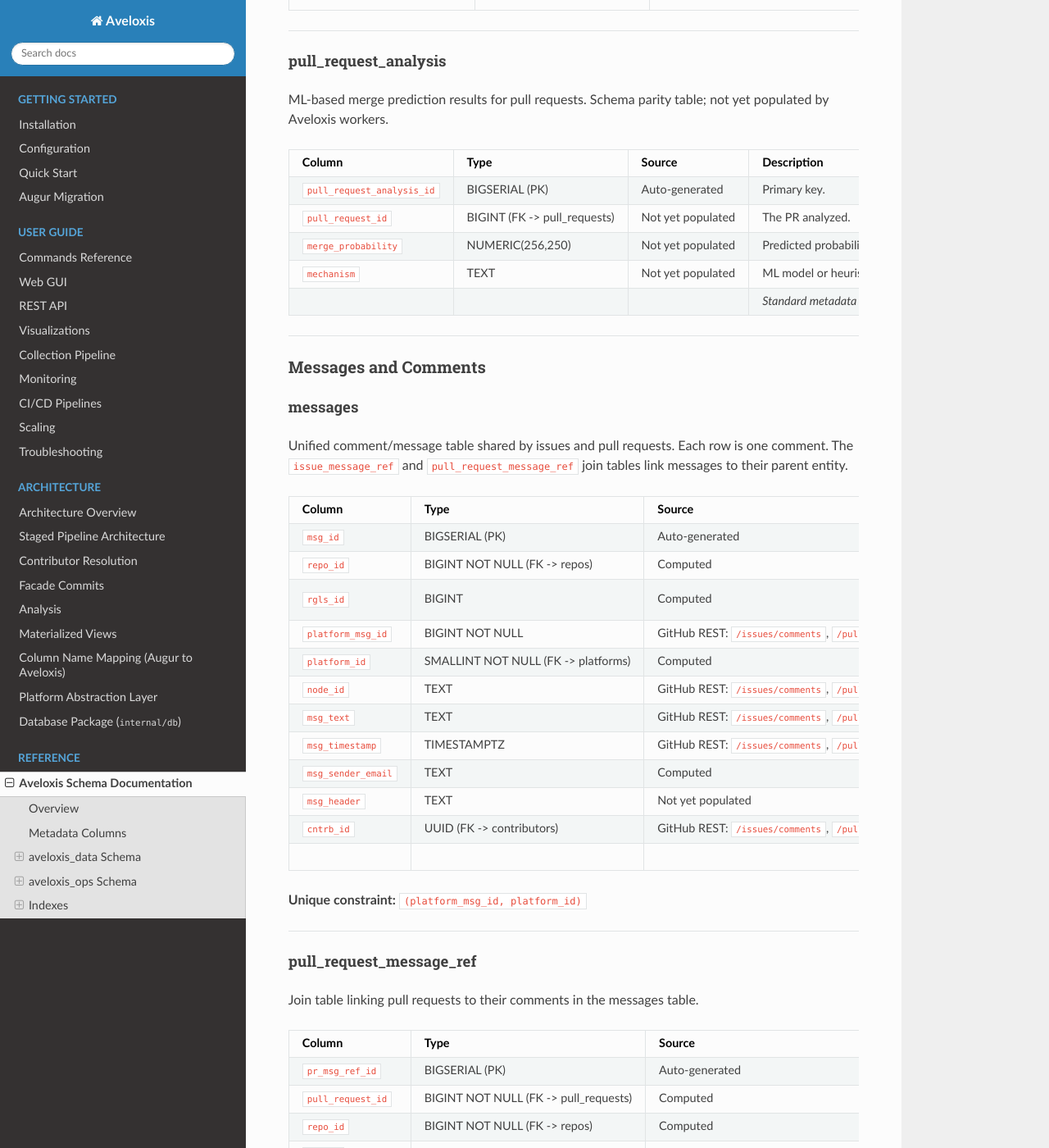
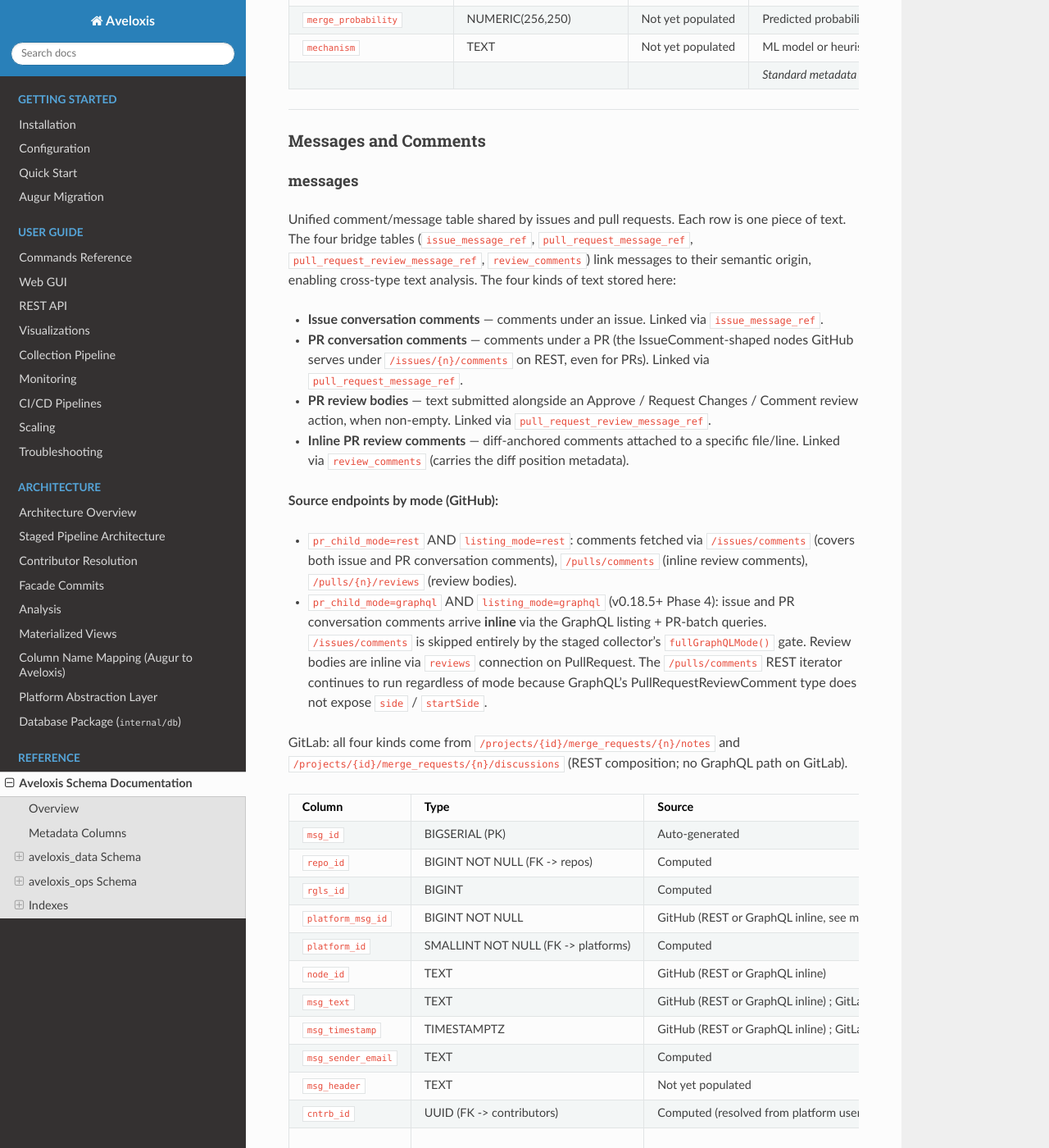
Before and after one commit to aveloxis/aveloxis, a Sphinx documentation site: the page built from docs/schema.md, in a window 1280 px wide and 1400 px high, scrolled down 19747 px. Shown: the whole window at 82% size. Built offline with Sphinx 7.4.7 and the Read the Docs theme 3.1.0, drawn with Linux system fonts in a browser that asks for light colours; some of the changed text lies outside the part shown.

Commit message:
messages docs update
Signed-off-by: Sean P. Goggins <s@goggins.com>

```diff
--- a/docs/schema.md
+++ b/docs/schema.md
@@ -291,8 +291,8 @@ Holds email addresses found in git commits that could not be resolved to a known
 | Column | Type | Source | Description |
 |--------|------|--------|-------------|
 | `email_unresolved_id` | BIGSERIAL (PK) | Auto-generated | Primary key. |
-| `email` | TEXT NOT NULL | Git: `git log --all --numstat` | The unresolved email from a commit. |
-| `name` | TEXT | Git: `git log --all --numstat` | The name associated with the email in the commit. |
+| `email` | TEXT NOT NULL | Git: `git log --numstat` (default branch only, per v0.16.4) | The unresolved email from a commit. |
+| `name` | TEXT | Git: `git log --numstat` (default branch only, per v0.16.4) | The name associated with the email in the commit. |
 | | | | *Standard metadata columns* |
 
 ---
@@ -400,8 +400,8 @@ Join table linking issues to messages (comments). Each row maps one comment to o
 | `issue_id` | BIGINT NOT NULL (FK -> issues) | Computed | The issue. |
 | `repo_id` | BIGINT NOT NULL (FK -> repos) | Computed | Repository for denormalized querying. |
 | `msg_id` | BIGINT NOT NULL (FK -> messages) | Computed | The message/comment. |
-| `platform_src_id` | BIGINT | GitHub REST: `/issues/comments`, GitLab: `/projects/{id}/issues` | Platform's comment ID. |
-| `platform_node_id` | TEXT | GitHub REST: `/issues/comments` | GitHub GraphQL node ID. |
+| `platform_src_id` | BIGINT | GitHub (REST `/issues/comments` in rest mode; inline via GraphQL `Issue.comments` in graphql mode — see `messages` table for the per-mode source breakdown) ; GitLab `/projects/{id}/issues/{iid}/notes` | Platform's comment ID. |
+| `platform_node_id` | TEXT | GitHub (REST `/issues/comments` or GraphQL inline) | GitHub GraphQL node ID. |
 | | | | *Standard metadata columns* |
 
 **Unique constraint:** `(issue_id, msg_id)`
@@ -625,34 +625,19 @@ Fork repository metadata referenced in pull requests. Records source repos for P
 
 #### pull_request_review_message_ref
 
-Inline review comments on pull request diffs. Links a review to a message with full diff position metadata.
+Bridge table linking a pull request **review** to its review-body message in the `messages` table. One row per review whose author submitted body text alongside their Approve / Request Changes / Comment action. Reviews submitted without body text (the common "Approved" with no comment case) do NOT create a row here.
+
+This is NOT the inline-diff-comment table — those live in `review_comments` (below) and have their own messages-table row each. The schema retains a number of diff-position columns (`pr_review_msg_diff_hunk`, `pr_review_msg_path`, `pr_review_msg_position`, etc.) from the Augur-era schema, but Aveloxis writes ONLY `pr_review_id`, `repo_id`, `msg_id`, `pr_review_src_id`, and `pr_review_msg_node_id`. The diff-position columns are kept for schema parity / 8Knot compatibility but are not populated.
 
 | Column | Type | Source | Description |
 |--------|------|--------|-------------|
 | `pr_review_msg_ref_id` | BIGSERIAL (PK) | Auto-generated | Primary key. |
-| `pr_review_id` | BIGINT NOT NULL (FK -> pull_request_reviews) | Computed | The review this comment belongs to. |
+| `pr_review_id` | BIGINT NOT NULL (FK -> pull_request_reviews) | Computed | The review whose body is linked. |
 | `repo_id` | BIGINT (FK -> repos) | Computed | Repository. |
-| `msg_id` | BIGINT NOT NULL | Computed | FK to messages table. |
-| `pr_review_msg_url` | TEXT | GitHub REST: `/pulls/comments` | API URL of the review comment. |
-| `pr_review_src_id` | BIGINT | GitHub REST: `/pulls/comments` | Platform review ID for the parent review. |
-| `pr_review_msg_src_id` | BIGINT | GitHub REST: `/pulls/comments` | Platform comment ID. |
-| `pr_review_msg_node_id` | TEXT | GitHub REST: `/pulls/comments` | GitHub GraphQL node ID. |
-| `pr_review_msg_diff_hunk` | TEXT | GitHub REST: `/pulls/comments` | The diff hunk surrounding this comment. |
-| `pr_review_msg_path` | TEXT | GitHub REST: `/pulls/comments` | File path the comment is on. |
-| `pr_review_msg_position` | BIGINT | GitHub REST: `/pulls/comments` | Line position in the diff. |
-| `pr_review_msg_original_position` | BIGINT | GitHub REST: `/pulls/comments` | Original position before rebases. |
-| `pr_review_msg_commit_id` | TEXT | GitHub REST: `/pulls/comments` | SHA of the commit the comment references. |
-| `pr_review_msg_original_commit_id` | TEXT | GitHub REST: `/pulls/comments` | Original commit SHA. |
-| `pr_review_msg_updated_at` | TIMESTAMPTZ | GitHub REST: `/pulls/comments` | Last update timestamp. |
-| `pr_review_msg_html_url` | TEXT | GitHub REST: `/pulls/comments` | Web URL. |
-| `pr_url` | TEXT | GitHub REST: `/pulls/comments` | URL of the parent PR. |
-| `pr_review_msg_author_association` | TEXT | GitHub REST: `/pulls/comments` | Author's association to the repo. |
-| `pr_review_msg_start_line` | BIGINT | GitHub REST: `/pulls/comments` | Multi-line comment start line. |
-| `pr_review_msg_original_start_line` | BIGINT | GitHub REST: `/pulls/comments` | Original start line. |
-| `pr_review_msg_start_side` | TEXT | GitHub REST: `/pulls/comments` | Side of the diff for start line. |
-| `pr_review_msg_line` | BIGINT | GitHub REST: `/pulls/comments` | End line of the comment. |
-| `pr_review_msg_original_line` | BIGINT | GitHub REST: `/pulls/comments` | Original end line. |
-| `pr_review_msg_side` | TEXT | GitHub REST: `/pulls/comments` | Side of the diff (`"LEFT"` or `"RIGHT"`). |
+| `msg_id` | BIGINT NOT NULL | Computed | FK to messages table; carries the review body text. |
+| `pr_review_src_id` | BIGINT | GitHub REST: `/pulls/{n}/reviews` (or GraphQL `reviews` connection on PullRequest in graphql mode) | Platform's review ID. |
+| `pr_review_msg_node_id` | TEXT | GitHub REST: `/pulls/{n}/reviews` | GitHub GraphQL node ID for the review. |
+| `pr_review_msg_url`, `pr_review_msg_src_id`, `pr_review_msg_diff_hunk`, `pr_review_msg_path`, `pr_review_msg_position`, `pr_review_msg_original_position`, `pr_review_msg_commit_id`, `pr_review_msg_original_commit_id`, `pr_review_msg_updated_at`, `pr_review_msg_html_url`, `pr_url`, `pr_review_msg_author_association`, `pr_review_msg_start_line`, `pr_review_msg_original_start_line`, `pr_review_msg_start_side`, `pr_review_msg_line`, `pr_review_msg_original_line`, `pr_review_msg_side` | (various) | Not populated by Aveloxis | Vestigial Augur-era columns. Use `review_comments` (below) for inline-diff comment data. |
 | | | | *Standard metadata columns* |
 
 ---
@@ -698,21 +683,32 @@ ML-based merge prediction results for pull requests. Schema parity table; not ye
 
 #### messages
 
-Unified comment/message table shared by issues and pull requests. Each row is one comment. The `issue_message_ref` and `pull_request_message_ref` join tables link messages to their parent entity.
+Unified comment/message table shared by issues and pull requests. Each row is one piece of text. The four bridge tables (`issue_message_ref`, `pull_request_message_ref`, `pull_request_review_message_ref`, `review_comments`) link messages to their semantic origin, enabling cross-type text analysis. The four kinds of text stored here:
+
+- **Issue conversation comments** — comments under an issue. Linked via `issue_message_ref`.
+- **PR conversation comments** — comments under a PR (the IssueComment-shaped nodes GitHub serves under `/issues/{n}/comments` on REST, even for PRs). Linked via `pull_request_message_ref`.
+- **PR review bodies** — text submitted alongside an Approve / Request Changes / Comment review action, when non-empty. Linked via `pull_request_review_message_ref`.
+- **Inline PR review comments** — diff-anchored comments attached to a specific file/line. Linked via `review_comments` (carries the diff position metadata).
+
+**Source endpoints by mode (GitHub):**
+- `pr_child_mode=rest` AND `listing_mode=rest`: comments fetched via `/issues/comments` (covers both issue and PR conversation comments), `/pulls/comments` (inline review comments), `/pulls/{n}/reviews` (review bodies).
+- `pr_child_mode=graphql` AND `listing_mode=graphql` (v0.18.5+ Phase 4): issue and PR conversation comments arrive **inline** via the GraphQL listing + PR-batch queries. `/issues/comments` is skipped entirely by the staged collector's `fullGraphQLMode()` gate. Review bodies are inline via `reviews` connection on PullRequest. The `/pulls/comments` REST iterator continues to run regardless of mode because GraphQL's PullRequestReviewComment type does not expose `side` / `startSide`.
+
+GitLab: all four kinds come from `/projects/{id}/merge_requests/{n}/notes` and `/projects/{id}/merge_requests/{n}/discussions` (REST composition; no GraphQL path on GitLab).
 
 | Column | Type | Source | Description |
 |--------|------|--------|-------------|
 | `msg_id` | BIGSERIAL (PK) | Auto-generated | Primary key. |
 | `repo_id` | BIGINT NOT NULL (FK -> repos) | Computed | Repository. |
 | `rgls_id` | BIGINT | Computed | Optional FK to `repo_groups_list_serve` for mailing list messages. |
-| `platform_msg_id` | BIGINT NOT NULL | GitHub REST: `/issues/comments`, `/pulls/comments`, GitLab: `/merge_requests/{n}/notes`, `/merge_requests/{n}/discussions` | Platform's comment ID. |
+| `platform_msg_id` | BIGINT NOT NULL | GitHub (REST or GraphQL inline, see modes above) ; GitLab `/merge_requests/{n}/notes`, `/merge_requests/{n}/discussions` | Platform's comment / review ID. For review bodies this is the platform review ID. |
 | `platform_id` | SMALLINT NOT NULL (FK -> platforms) | Computed | Platform. |
-| `node_id` | TEXT | GitHub REST: `/issues/comments`, `/pulls/comments` | GitHub GraphQL node ID. |
-| `msg_text` | TEXT | GitHub REST: `/issues/comments`, `/pulls/comments`, GitLab: `/merge_requests/{n}/notes` | Comment body text. |
-| `msg_timestamp` | TIMESTAMPTZ | GitHub REST: `/issues/comments`, `/pulls/comments`, GitLab: `/merge_requests/{n}/notes` | When the comment was posted. |
+| `node_id` | TEXT | GitHub (REST or GraphQL inline) | GitHub GraphQL node ID. |
+| `msg_text` | TEXT | GitHub (REST or GraphQL inline) ; GitLab `/merge_requests/{n}/notes` | Comment / review body text. |
+| `msg_timestamp` | TIMESTAMPTZ | GitHub (REST or GraphQL inline) ; GitLab `/merge_requests/{n}/notes` | When the message was posted (or review submitted). |
 | `msg_sender_email` | TEXT | Computed | Email of the comment author (resolved from contributor). |
 | `msg_header` | TEXT | Not yet populated | Message header (for mailing list messages). |
-| `cntrb_id` | UUID (FK -> contributors) | GitHub REST: `/issues/comments`, `/pulls/comments`, GitLab: `/merge_requests/{n}/notes` | Comment author. |
+| `cntrb_id` | UUID (FK -> contributors) | Computed (resolved from platform user data) | Comment / review author. |
 | | | | *Standard metadata columns* |
 
 **Unique constraint:** `(platform_msg_id, platform_id)`
@@ -721,7 +717,7 @@ Unified comment/message table shared by issues and pull requests. Each row is on
 
 #### pull_request_message_ref
 
-Join table linking pull requests to their comments in the messages table.
+Join table linking pull requests to their **conversation** comments in the messages table. These are the IssueComment-shaped nodes GitHub serves under `/issues/{n}/comments` on REST (even for PRs); they are NOT diff-anchored inline review comments — those live in `review_comments`.
 
 | Column | Type | Source | Description |
 |--------|------|--------|-------------|
@@ -729,8 +725,8 @@ Join table linking pull requests to their comments in the messages table.
 | `pull_request_id` | BIGINT NOT NULL (FK -> pull_requests) | Computed | The PR. |
 | `repo_id` | BIGINT NOT NULL (FK -> repos) | Computed | Repository. |
 | `msg_id` | BIGINT NOT NULL (FK -> messages) | Computed | The message/comment. |
-| `platform_src_id` | BIGINT | GitHub REST: `/pulls/comments`, GitLab: `/merge_requests/{n}/notes` | Platform's comment ID. |
-| `platform_node_id` | TEXT | GitHub REST: `/pulls/comments` | GitHub GraphQL node ID. |
+| `platform_src_id` | BIGINT | GitHub (REST `/issues/comments` in rest mode; inline via GraphQL `PullRequest.comments` in graphql mode) ; GitLab `/merge_requests/{n}/notes` | Platform's comment ID. |
+| `platform_node_id` | TEXT | GitHub (REST or GraphQL inline) | GitHub GraphQL node ID. |
 | | | | *Standard metadata columns* |
 
 **Unique constraint:** `(pull_request_id, msg_id)`
@@ -739,7 +735,9 @@ Join table linking pull requests to their comments in the messages table.
 
 #### review_comments
 
-Inline code review comments with full diff positioning. Links to both a review and a message.
+Inline code review comments with full diff positioning. One row per diff-anchored review comment. Each row links to both a `pull_request_reviews` row (the parent review) and a `messages` row (the comment body text).
+
+**Always populated via REST `/repos/{o}/{r}/pulls/comments` regardless of `pr_child_mode` / `listing_mode` configuration.** GitHub's GraphQL `PullRequestReviewComment` type does not expose the `side` / `startSide` fields aveloxis requires for diff-side fidelity, so the v0.18.5 Phase 4 GraphQL-inline-comments work explicitly carved this endpoint out and kept the REST iterator running. See CLAUDE.md's "Inline REVIEW comments NOT fetched via GraphQL — deliberate" subsection for the schema-validation history.
 
 | Column | Type | Source | Description |
 |--------|------|--------|-------------|
@@ -773,32 +771,34 @@ Inline code review comments with full diff positioning. Links to both a review a
 
 #### commits
 
-Commit data from `git log --all --numstat`. One row per file per commit (the same commit hash appears multiple times, once for each file touched). Populated by the facade worker.
+Commit data from `git log --numstat` on the repo's **default branch only** (resolved via `git symbolic-ref HEAD`). One row per file per commit (the same commit hash appears multiple times, once for each file touched). Populated by the facade worker.
+
+> **Note (v0.16.4+):** earlier versions of aveloxis walked `git log --all --numstat` across every ref. That over-counted commits relative to GitHub's metadata `commit_count`, which reflects only the default branch. The facade was changed in v0.16.4 to use the default branch exclusively so the gathered count matches the metadata. Commits on side branches that never merged to default are NOT in this table by design.
 
 | Column | Type | Source | Description |
 |--------|------|--------|-------------|
 | `cmt_id` | BIGSERIAL (PK) | Auto-generated | Primary key. |
 | `repo_id` | BIGINT NOT NULL (FK -> repos) | Computed | Repository. |
-| `cmt_commit_hash` | TEXT NOT NULL | Git: `git log --all --numstat` | Full SHA-1 hash. |
-| `cmt_author_name` | TEXT NOT NULL | Git: `git log --all --numstat` | Author name from the commit. |
-| `cmt_author_raw_email` | TEXT NOT NULL | Git: `git log --all --numstat` | Author email exactly as it appears in the commit. |
+| `cmt_commit_hash` | TEXT NOT NULL | Git: `git log --numstat` (default branch only, per v0.16.4) | Full SHA-1 hash. |
+| `cmt_author_name` | TEXT NOT NULL | Git: `git log --numstat` (default branch only, per v0.16.4) | Author name from the commit. |
+| `cmt_author_raw_email` | TEXT NOT NULL | Git: `git log --numstat` (default branch only, per v0.16.4) | Author email exactly as it appears in the commit. |
 | `cmt_author_email` | TEXT NOT NULL | `aveloxis-commit-resolver` | Resolved/canonical author email. |
-| `cmt_author_date` | TEXT NOT NULL | Git: `git log --all --numstat` | Author date string. |
+| `cmt_author_date` | TEXT NOT NULL | Git: `git log --numstat` (default branch only, per v0.16.4) | Author date string. |
 | `cmt_author_affiliation` | TEXT | `aveloxis-commit-resolver` | Resolved organizational affiliation of the author. |
-| `cmt_committer_name` | TEXT NOT NULL | Git: `git log --all --numstat` | Committer name. |
-| `cmt_committer_raw_email` | TEXT NOT NULL | Git: `git log --all --numstat` | Committer email exactly as in the commit. |
+| `cmt_committer_name` | TEXT NOT NULL | Git: `git log --numstat` (default branch only, per v0.16.4) | Committer name. |
+| `cmt_committer_raw_email` | TEXT NOT NULL | Git: `git log --numstat` (default branch only, per v0.16.4) | Committer email exactly as in the commit. |
 | `cmt_committer_email` | TEXT NOT NULL | `aveloxis-commit-resolver` | Resolved/canonical committer email. |
-| `cmt_committer_date` | TEXT NOT NULL | Git: `git log --all --numstat` | Committer date string. |
+| `cmt_committer_date` | TEXT NOT NULL | Git: `git log --numstat` (default branch only, per v0.16.4) | Committer date string. |
 | `cmt_committer_affiliation` | TEXT | `aveloxis-commit-resolver` | Resolved organizational affiliation of the committer. |
-| `cmt_added` | INT NOT NULL | Git: `git log --all --numstat` | Lines added in this file. |
-| `cmt_removed` | INT NOT NULL | Git: `git log --all --numstat` | Lines removed in this file. |
-| `cmt_whitespace` | INT NOT NULL | Git: `git log --all --numstat` | Whitespace-only changes in this file. |
-| `cmt_filename` | TEXT NOT NULL | Git: `git log --all --numstat` | Path of the file changed. |
+| `cmt_added` | INT NOT NULL | Git: `git log --numstat` (default branch only, per v0.16.4) | Lines added in this file. |
+| `cmt_removed` | INT NOT NULL | Git: `git log --numstat` (default branch only, per v0.16.4) | Lines removed in this file. |
+| `cmt_whitespace` | INT NOT NULL | Git: `git log --numstat` (default branch only, per v0.16.4) | Whitespace-only changes in this file. |
+| `cmt_filename` | TEXT NOT NULL | Git: `git log --numstat` (default branch only, per v0.16.4) | Path of the file changed. |
 | `cmt_date_attempted` | TIMESTAMPTZ NOT NULL | Auto-generated | When this row was first processed. |
 | `cmt_ght_committer_id` | INT | Augur import | Legacy GHTorrent committer ID. |
 | `cmt_ght_committed_at` | TIMESTAMPTZ | Augur import | Legacy GHTorrent commit timestamp. |
-| `cmt_committer_timestamp` | TIMESTAMPTZ | Git: `git log --all --numstat` | Parsed committer timestamp. |
-| `cmt_author_timestamp` | TIMESTAMPTZ | Git: `git log --all --numstat` | Parsed author timestamp. |
+| `cmt_committer_timestamp` | TIMESTAMPTZ | Git: `git log --numstat` (default branch only, per v0.16.4) | Parsed committer timestamp. |
+| `cmt_author_timestamp` | TIMESTAMPTZ | Git: `git log --numstat` (default branch only, per v0.16.4) | Parsed author timestamp. |
 | `cmt_author_platform_username` | TEXT | `aveloxis-commit-resolver` | Platform username resolved from the commit email. |
 | `cmt_ght_author_id` | UUID | `aveloxis-commit-resolver` | FK to contributors (resolved author). |
 | | | | *Standard metadata columns* |
@@ -813,8 +813,8 @@ Parent-child relationships between commits. Used to reconstruct commit DAGs and
 
 | Column | Type | Source | Description |
 |--------|------|--------|-------------|
-| `cmt_id` | BIGINT NOT NULL (PK part 1) | Git: `git log --all --numstat` | The child commit ID. |
-| `parent_id` | BIGSERIAL NOT NULL (PK part 2) | Git: `git log --all --numstat` | Auto-incrementing parent ordinal. |
+| `cmt_id` | BIGINT NOT NULL (PK part 1) | Git: `git log --numstat` (default branch only, per v0.16.4) | The child commit ID. |
+| `parent_id` | BIGSERIAL NOT NULL (PK part 2) | Git: `git log --numstat` (default branch only, per v0.16.4) | Auto-incrementing parent ordinal. |
 | | | | *Standard metadata columns* |
 
 **Primary key:** `(cmt_id, parent_id)`
@@ -829,8 +829,8 @@ Stores the full commit message text, deduplicated per repo and commit hash.
 |--------|------|--------|-------------|
 | `cmt_msg_id` | BIGSERIAL (PK) | Auto-generated | Primary key. |
 | `repo_id` | BIGINT NOT NULL (FK -> repos) | Computed | Repository. |
-| `cmt_msg` | TEXT NOT NULL | Git: `git log --all --numstat` | Full commit message text. |
-| `cmt_hash` | TEXT NOT NULL | Git: `git log --all --numstat` | Commit SHA. |
+| `cmt_msg` | TEXT NOT NULL | Git: `git log --numstat` (default branch only, per v0.16.4) | Full commit message text. |
+| `cmt_hash` | TEXT NOT NULL | Git: `git log --numstat` (default branch only, per v0.16.4) | Commit SHA. |
 | | | | *Standard metadata columns* |
 
 **Unique constraint:** `(repo_id, cmt_hash)`
@@ -1730,7 +1730,7 @@ Tracks the current working commit for facade processing per repository.
 | Column | Type | Source | Description |
 |--------|------|--------|-------------|
 | `repos_id` | INT NOT NULL | Computed | Repository ID. |
-| `working_commit` | TEXT | Git: `git log --all --numstat` | The commit hash currently being processed. |
+| `working_commit` | TEXT | Git: `git log --numstat` (default branch only, per v0.16.4) | The commit hash currently being processed. |
 
 *No primary key defined.*
 
@@ -2146,7 +2146,7 @@ Operational working commit tracker (mirrors `aveloxis_data.working_commits` for
 | Column | Type | Source | Description |
 |--------|------|--------|-------------|
 | `repos_id` | INT NOT NULL | Computed | Repository ID. |
-| `working_commit` | TEXT | Git: `git log --all --numstat` | Current working commit hash. |
+| `working_commit` | TEXT | Git: `git log --numstat` (default branch only, per v0.16.4) | Current working commit hash. |
 
 *No primary key defined.*
 
```
